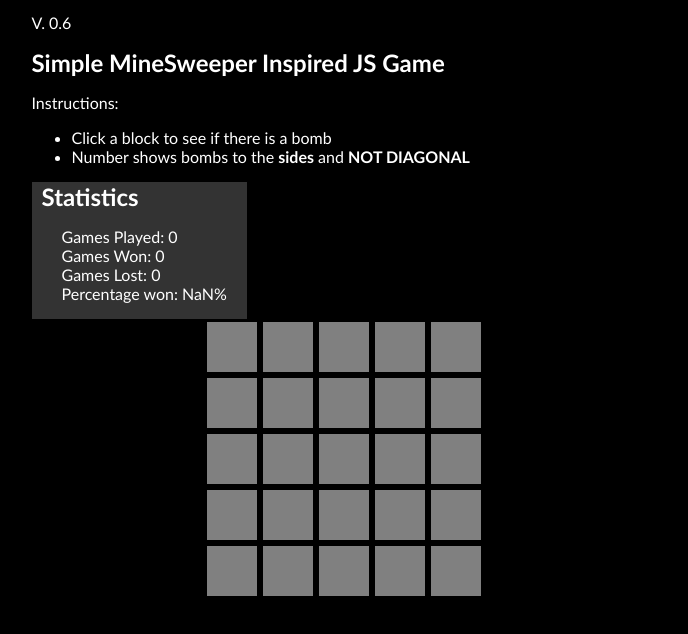
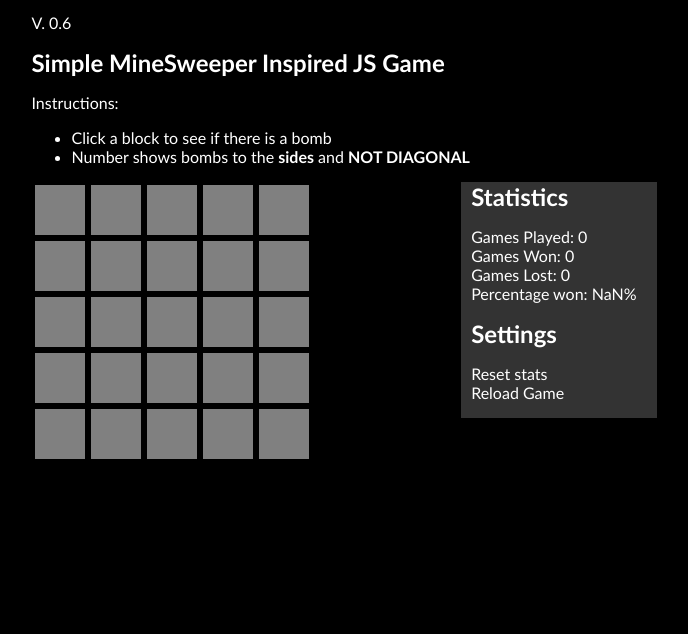
Before and after one commit to rebeat/VDS-Minesweeper, a plain HTML site: page index.html in a window 1280 px wide. Shown: the part 50-684 px from the top of the page, without its empty margins (296-984 px from the left). Drawn offline with Linux system fonts and the light colour scheme.

Commit message:
Some more optimizations

```diff
--- a/css/style.css
+++ b/css/style.css
@@ -20,8 +20,7 @@ h1, h2, h3{
 	margin-right:auto;
 	width: 280px;
 	height: 280px;
-	/*float: left;*/
-	clear: both;
+	float: left;
 	color:#000000;
 }
 
@@ -29,14 +28,18 @@ h1, h2, h3{
 	float:left;
 }
 
-#statainer {
-	float:left;
+aside {
+	float:right;
 	background-color: rgba(255,255,255,0.2);
 	padding:0 20px 0 10px;
 }
 
-#statainer ul {
+aside ul {
 	list-style: none;
+	margin-left: -20px;
+}
+
+aside ul li {
 	margin-left: -20px;
 }
 
--- a/index.html
+++ b/index.html
@@ -21,6 +21,7 @@
                 </ul>
             </p>
         </div>
+        <aside>
             <div id="statainer">
                 <h2>Statistics</h2>
                 <ul>
@@ -30,14 +31,14 @@
                     <li>Percentage won: <span id="percwon">0</span></li>
                 </ul>
             </div>
-<!--        <div id="settainer">
+            <div id="settainer">
                 <h2>Settings</h2>
                 <ul>
-                <li>Reset stats</li>
-                <li>Reload Game<span id="won">0</span></li>
+                    <li id="statsreset">Reset stats</li>
+                    <li id="gamereload">Reload Game</li>
                 </ul>
             </div>
--->
+        </aside>
 
         <div id="blocktainer"></div>
 
--- a/js/script.js
+++ b/js/script.js
@@ -29,17 +29,10 @@ var bombcounter = 0;
 var noBomb = 25;
 var bomb, chkBlock, bombstatus;
 
+// Call the start-up stuff
 window.onload = function() {
-	blocktainer = document.getElementById("blocktainer");
-	for (var i = 1; i<=25; i++) {
-		buildblock = document.createElement('div');
-		buildblock.className = "block";
-		buildblock.id = "bl_" + i;
-		buildblock.onclick = function() {
-			check(this.id);
-		}
-		blocktainer.appendChild(buildblock);
-	}
+	blockDraw();
+	randomizer();
 };
 
 // Check if played before - Set the LS if not --> +1 if played before
@@ -68,7 +61,8 @@ document.getElementById("died").innerHTML = localStorage.died;
 document.getElementById("won").innerHTML = localStorage.won;
 document.getElementById("percwon").innerHTML = percwon + "%";
 
-//Randomize bombs with a loop
+// Randomize bombs with a loop
+var randomizer = function() {
 	for (var i = 0; i <= 25; i++) {
 		// Use random number to define bomb true/false
 		bomb = Math.random();
@@ -90,6 +84,21 @@ for (var i = 0; i <= 25; i++) {
 			bombStatus: bomb
 		});
 	}
+};
+
+// Draw the div's and connect an on-click event
+var blockDraw = function() {
+	blocktainer = document.getElementById("blocktainer");
+	for (var i = 1; i<=25; i++) {
+		buildblock = document.createElement('div');
+		buildblock.className = "block";
+		buildblock.id = "bl_" + i;
+		buildblock.onclick = function() {
+			check(this.id);
+		}
+		blocktainer.appendChild(buildblock);
+	}
+};
 
 // Get total number of clean blocks - Used to check for win
 noBomb = noBomb - bombcounter;
@@ -172,6 +181,7 @@ var numberCheck = function(id) {
 	blockid = chkBlock.bombId;
 	var blockid = "bl_" + blockid;
 	document.getElementById(blockid).innerHTML = "<p>" + areacount + "</p>";
+
 };
 
 // Check function --> Called on-click --> Pushes block ID
```
Lines whose indentation alone changed are shown as unchanged.
